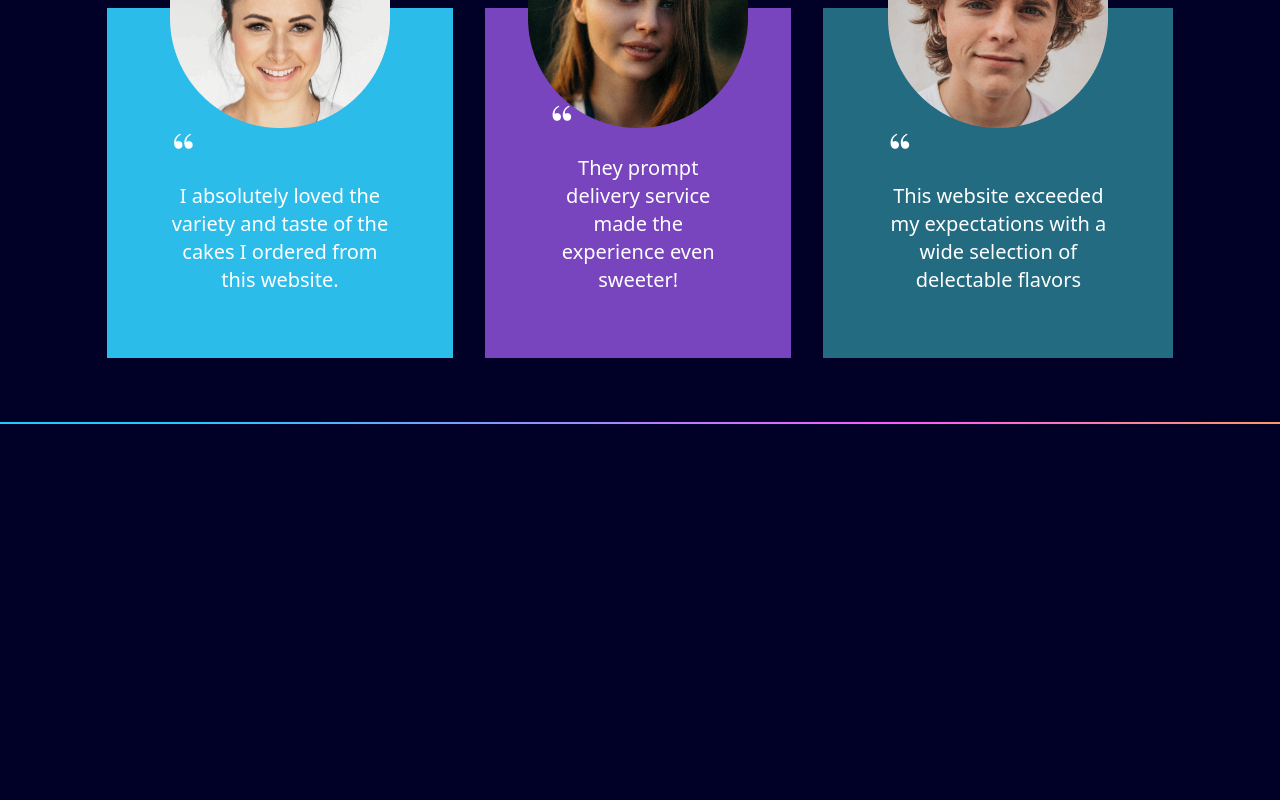
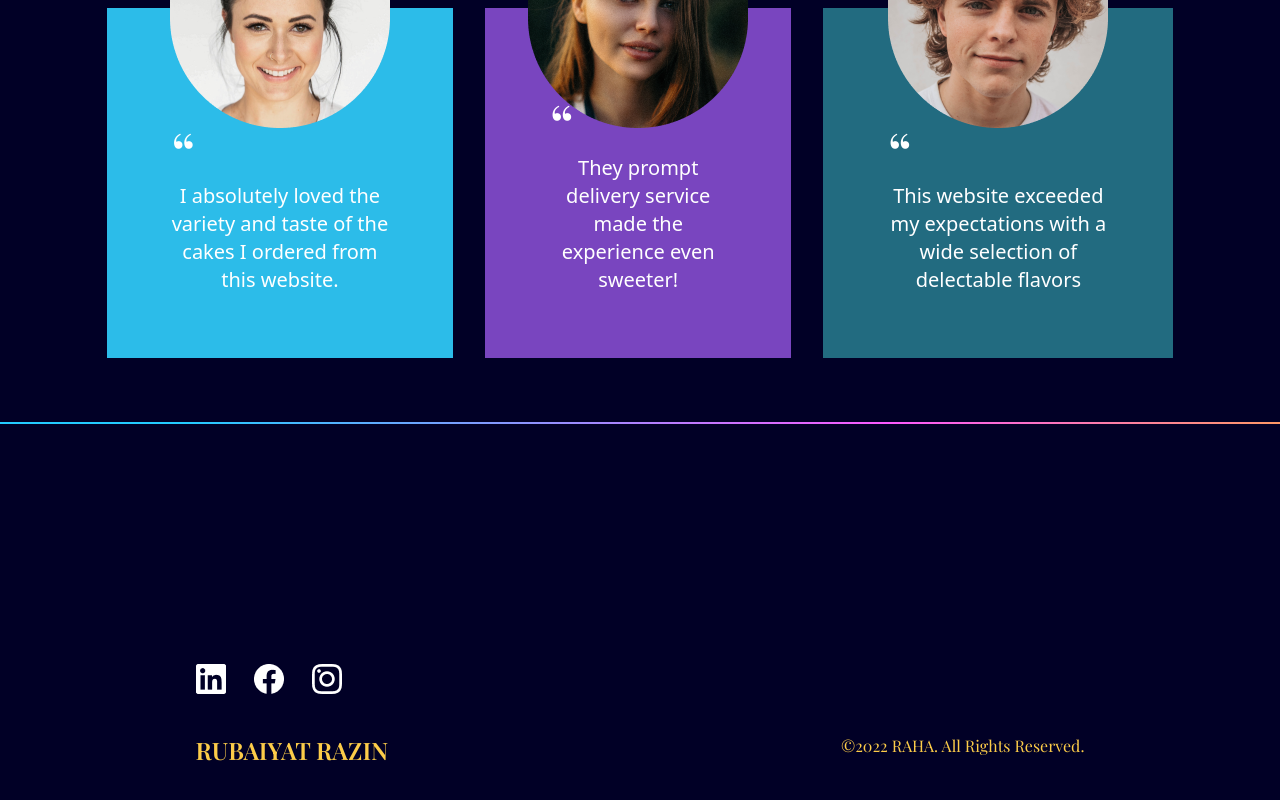
Before and after one commit to rubaiyat12/task, a React (Vite) app: page / in a window 1280 px wide. Shown: the part 3295-4095 px from the top of the page. Before the commit the page ends 3719 px from the top, so only its background shows below. Built offline with nearby package versions, Linux system fonts and the light colour scheme.

Commit message:
Footer part

```diff
--- a/src/App.jsx
+++ b/src/App.jsx
@@ -9,6 +9,7 @@ import About from './pages/About';
 import Category from './pages/Category';
 import PopulerItem from './pages/PopulerItem';
 import Testimonials from './pages/Testimonials';
+import Footer from './pages/Footer';
 
 
 function App() {
@@ -68,6 +69,9 @@ function App() {
         <Testimonials />
       </div>
       <LineGradient />
+      <div className="w-5/6 mx-auto ">
+        <Footer />
+      </div>
 
    </div>
 
--- /dev/null
+++ b/src/pages/Footer.jsx
@@ -0,0 +1,25 @@
+import SocialMediaIcons from "../components/SocialMediaicons";
+
+
+
+
+const Footer = () => {
+  return (
+    <footer className="h-64 bg-red mt-40 pt-10">
+      <div className="w-10/12 mx-auto">
+        <SocialMediaIcons />
+
+        <div className="md:flex justify-center md:justify-between text-center ">
+          <p className="font-playfair font-semibold text-2xl text-yellow">
+            RUBAIYAT RAZIN
+          </p>
+          <p className="font-playfair text-md text-yellow">
+            ©2022 RAHA. All Rights Reserved.
+          </p>
+        </div>
+      </div>
+    </footer>
+  );
+};
+
+export default Footer;
```
